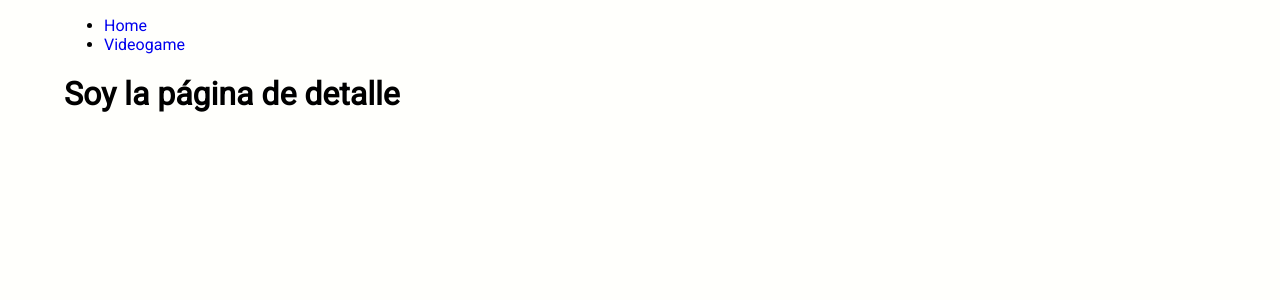
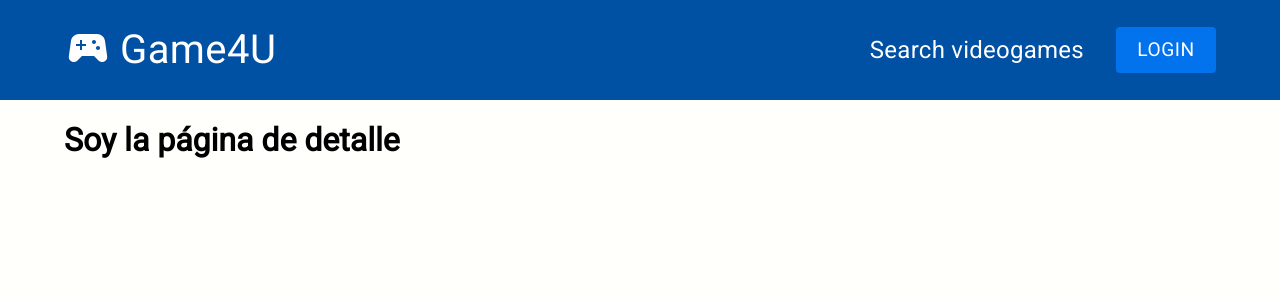
Before and after one commit to oriolraventosc/next-videogame-search, a Next.js app: page /videogame in a window 1280 px wide. Shown: the top 300 px of the page. Built offline with nearby package versions, Linux system fonts and the light colour scheme.

Commit message:
Create Header component

```diff
--- a/package.json
+++ b/package.json
@@ -13,6 +13,7 @@
     "@emotion/react": "^11.11.0",
     "@emotion/styled": "^11.11.0",
     "@fontsource/roboto": "^4.5.8",
+    "@mui/icons-material": "^5.11.16",
     "@mui/material": "^5.13.1",
     "@mui/styled-engine-sc": "^5.12.0",
     "@reduxjs/toolkit": "^1.9.5",
@@ -21,6 +22,7 @@
     "@types/react-dom": "18.2.4",
     "eslint": "8.41.0",
     "eslint-config-next": "13.4.3",
+    "hamburger-react": "^2.5.0",
     "next": "13.4.3",
     "react": "18.2.0",
     "react-dom": "18.2.0",
--- a/src/app/layout.tsx
+++ b/src/app/layout.tsx
@@ -2,19 +2,12 @@
 import Link from "next/link";
 import { Roboto } from "next/font/google";
 import { Providers } from "./GlobalRedux/provider";
+import Header from "../components/Header/Header";
 
 const roboto = Roboto({
   subsets: ["latin"],
   weight: "400",
 });
-
-const links = [
-  {
-    label: "Home",
-    route: "/",
-  },
-  { label: "Videogame", route: "/videogame" },
-];
 
 export default function RootLayout({
   children,
@@ -32,17 +25,7 @@ export default function RootLayout({
         />
       </head>
       <body className={roboto.className}>
-        <header>
-          <nav>
-            <ul>
-              {links.map(({ label, route }) => (
-                <li key={route}>
-                  <Link href={route}>{label}</Link>
-                </li>
-              ))}
-            </ul>
-          </nav>
-        </header>
+        <Header />
         <main>
           <Providers>{children}</Providers>
         </main>
--- /dev/null
+++ b/src/components/Header/Header.tsx
@@ -0,0 +1,127 @@
+import colors from "@/styles/colors";
+import HeaderStyled from "./HeaderStyled";
+import SportsEsportsIcon from "@mui/icons-material/SportsEsports";
+import { Typography, Button } from "@mui/material";
+import Link from "next/link";
+import { useRouter } from "next/navigation";
+import { useState } from "react";
+
+const Header = () => {
+  const [active, setActive] = useState(false);
+  const router = useRouter();
+  const navigate = (route: string) => {
+    router.push(route);
+    setActive(false);
+  };
+  return (
+    <>
+      <HeaderStyled>
+        <div className="desktop">
+          <article className="desktop__logo">
+            <Link href={"/"}>
+              <SportsEsportsIcon
+                sx={{ fontSize: "3rem", color: "#fff" }}
+                className="desktop__logo-icon"
+              />
+            </Link>
+            <Link href={"/"}>
+              <Typography
+                variant="body2"
+                className="desktop__logo-title"
+                sx={{
+                  fontSize: "2.5rem",
+                  fontWeight: "regular",
+                  display: "inline",
+                  pl: "0.5rem",
+                  color: "#fff",
+                }}
+              >
+                Game4U
+              </Typography>
+            </Link>
+          </article>
+          <article className="desktop__navigation">
+            <Link href={"/"}>
+              <Typography
+                variant="body2"
+                sx={{
+                  fontSize: "1.5rem",
+                  fontWeight: "regular",
+                  display: "inline",
+                  color: "#fff",
+                }}
+                className="desktop__navigation-item"
+              >
+                Search videogames
+              </Typography>
+            </Link>
+            <Link href={"/videogame"}>
+              <Button
+                disableRipple
+                sx={{
+                  backgroundColor: colors.lightmain,
+                  color: "#fff",
+                  fontSize: "1.2rem",
+                  width: "100px",
+                }}
+                className="desktop__navigation-button"
+              >
+                Login
+              </Button>
+            </Link>
+          </article>
+        </div>
+        <div className="mobile-tablet">
+          <Link href={"/"}>
+            <SportsEsportsIcon
+              sx={{ fontSize: "3.5rem", color: "#fff" }}
+              className="mobile__logo-icon"
+            />
+          </Link>
+          <article
+            className={active ? "hamburger is-active" : "hamburger"}
+            id="hamburger-1"
+            onClick={() => setActive(!active)}
+          >
+            <span className="line"></span>
+            <span className="line"></span>
+            <span className="line"></span>
+          </article>
+        </div>
+        <article
+          className={
+            active ? "mobile-tablet__sidenav-active" : "mobile-tablet__sidenav"
+          }
+        >
+          <Typography
+            variant="body2"
+            sx={{
+              fontSize: "1.5rem",
+              fontWeight: "regular",
+              display: "inline",
+              color: "#fff",
+            }}
+            onClick={() => navigate("/")}
+          >
+            Search videogames
+          </Typography>
+          <Button
+            disableRipple
+            sx={{
+              backgroundColor: colors.lightmain,
+              color: "#fff",
+              fontSize: "1.3rem",
+              width: "150px",
+            }}
+            className="mobile-tablet-button"
+            onClick={() => navigate("/videogame")}
+          >
+            Login
+          </Button>
+        </article>
+      </HeaderStyled>
+    </>
+  );
+};
+
+export default Header;
--- /dev/null
+++ b/src/components/Header/HeaderStyled.tsx
@@ -0,0 +1,148 @@
+import { styled } from "@mui/material";
+import colors from "../../styles/colors";
+
+const HeaderStyled = styled("header")`
+  .desktop {
+    display: none;
+  }
+  .row .three {
+    padding: 80px 30px;
+    -webkit-box-sizing: border-box;
+    -moz-box-sizing: border-box;
+    box-sizing: border-box;
+    background-color: #2c3e50;
+    color: #ecf0f1;
+    text-align: center;
+  }
+
+  .hamburger .line {
+    width: 40px;
+    border-radius: 5px;
+    height: 5px;
+    background-color: #ecf0f1;
+    display: block;
+    margin: 8px auto;
+    -webkit-transition: all 0.3s ease-in-out;
+    -o-transition: all 0.3s ease-in-out;
+    transition: all 0.3s ease-in-out;
+  }
+
+  .hamburger:hover {
+    cursor: pointer;
+  }
+
+  /* ONE */
+
+  #hamburger-1.is-active .line:nth-child(2) {
+    opacity: 0;
+  }
+
+  #hamburger-1.is-active .line:nth-child(1) {
+    -webkit-transform: translateY(13px) rotate(45deg);
+    -ms-transform: translateY(13px) rotate(45deg);
+    -o-transform: translateY(13px) rotate(45deg);
+    transform: translateY(13px) rotate(45deg);
+  }
+
+  #hamburger-1.is-active .line:nth-child(3) {
+    -webkit-transform: translateY(-13px) rotate(-45deg);
+    -ms-transform: translateY(-13px) rotate(-45deg);
+    -o-transform: translateY(-13px) rotate(-45deg);
+    transform: translateY(-13px) rotate(-45deg);
+  }
+  .mobile-tablet {
+    display: flex;
+    padding-left: 2rem;
+    padding-right: 2rem;
+    height: 90px;
+    justify-content: space-between;
+    align-items: center;
+    &-button:hover {
+      background-color: #fff;
+      color: ${colors.main};
+    }
+    &__sidenav {
+      display: flex;
+      position: fixed;
+      height: calc(100vh - 90px);
+      width: 100%;
+      gap: 4rem;
+      background-color: ${colors.main};
+      transform: translateX(100%);
+      transition: all 0.5s ease-in-out;
+      justify-content: center;
+      align-items: center;
+      flex-direction: column;
+      &-list {
+        list-style: none;
+      }
+      &-active {
+        display: flex;
+        gap: 4rem;
+        width: 100%;
+        position: fixed;
+        height: calc(100vh - 90px);
+        background-color: ${colors.main};
+        transform: translateX(0%);
+        transition: all 0.5s ease-in-out;
+        justify-content: center;
+        align-items: center;
+        flex-direction: column;
+      }
+    }
+  }
+  background-color: ${colors.main};
+  width: 100vw;
+  left: -2rem;
+  position: relative;
+  @media (min-width: 1024px) {
+    .mobile-tablet__sidenav {
+      display: none;
+    }
+    width: 100%;
+    .mobile-tablet {
+      display: none;
+    }
+    left: -4rem;
+    padding-left: 4rem;
+    padding-right: 4rem;
+    display: flex;
+    align-items: center;
+    justify-content: center;
+    height: 100px;
+    .desktop {
+      display: flex;
+      justify-content: space-between;
+      align-items: center;
+      width: 100%;
+      flex-direction: row;
+      &__logo {
+        display: flex;
+        justify-content: center;
+        align-items: center;
+        &-icon:hover {
+          cursor: pointer;
+        }
+        &-title:hover {
+          cursor: pointer;
+        }
+      }
+      &__navigation {
+        display: flex;
+        justify-content: center;
+        align-items: center;
+        gap: 2rem;
+        &-item:hover {
+          cursor: pointer;
+          transition: 0.2s;
+        }
+        &-button:hover {
+          background-color: #fff;
+          color: ${colors.main};
+        }
+      }
+    }
+  }
+`;
+
+export default HeaderStyled;
--- a/src/styles/colors.ts
+++ b/src/styles/colors.ts
@@ -1,7 +1,8 @@
 const colors = {
-  main: "#FFAD64",
+  main: "#0050A4",
   dark: "#333237",
   light: "#ADD4D3",
+  lightmain: "#0273EC",
 };
 
 export default colors;
```
Also changed, not shown: 1 other file (tests, documents, lock files or other folders).
